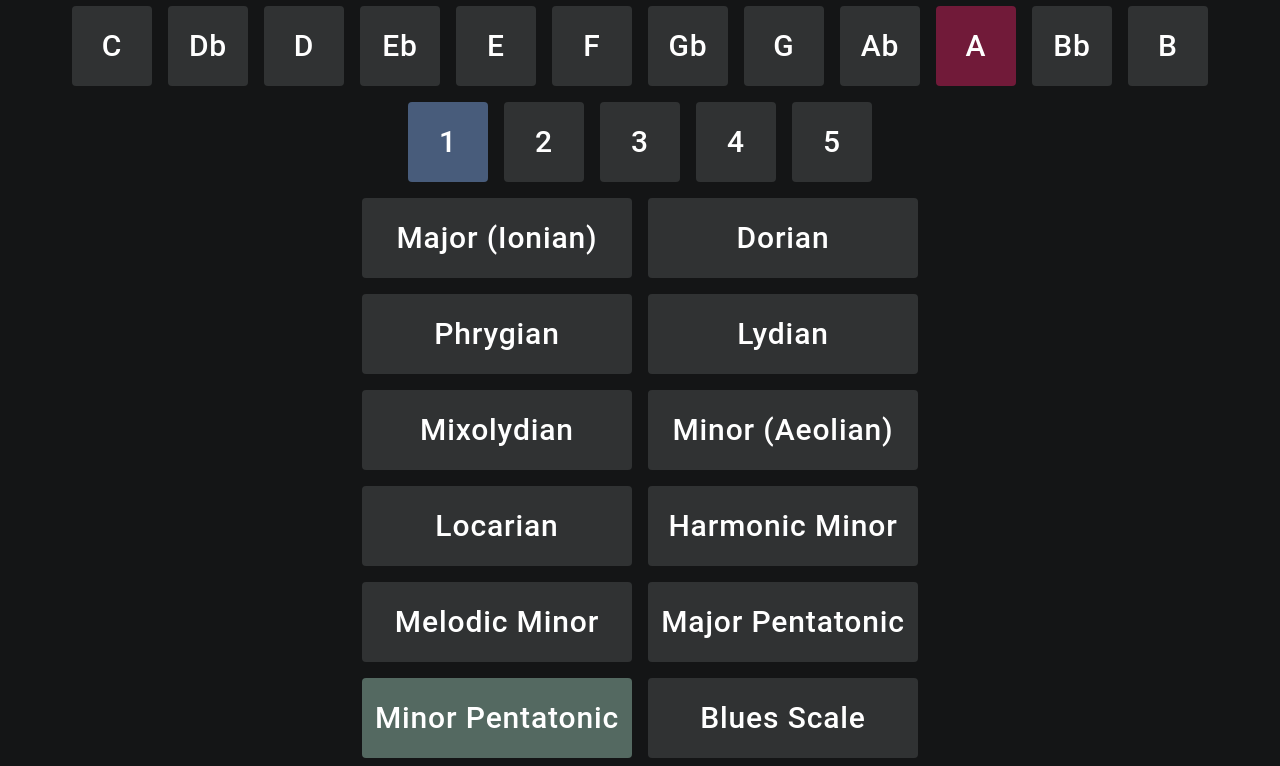
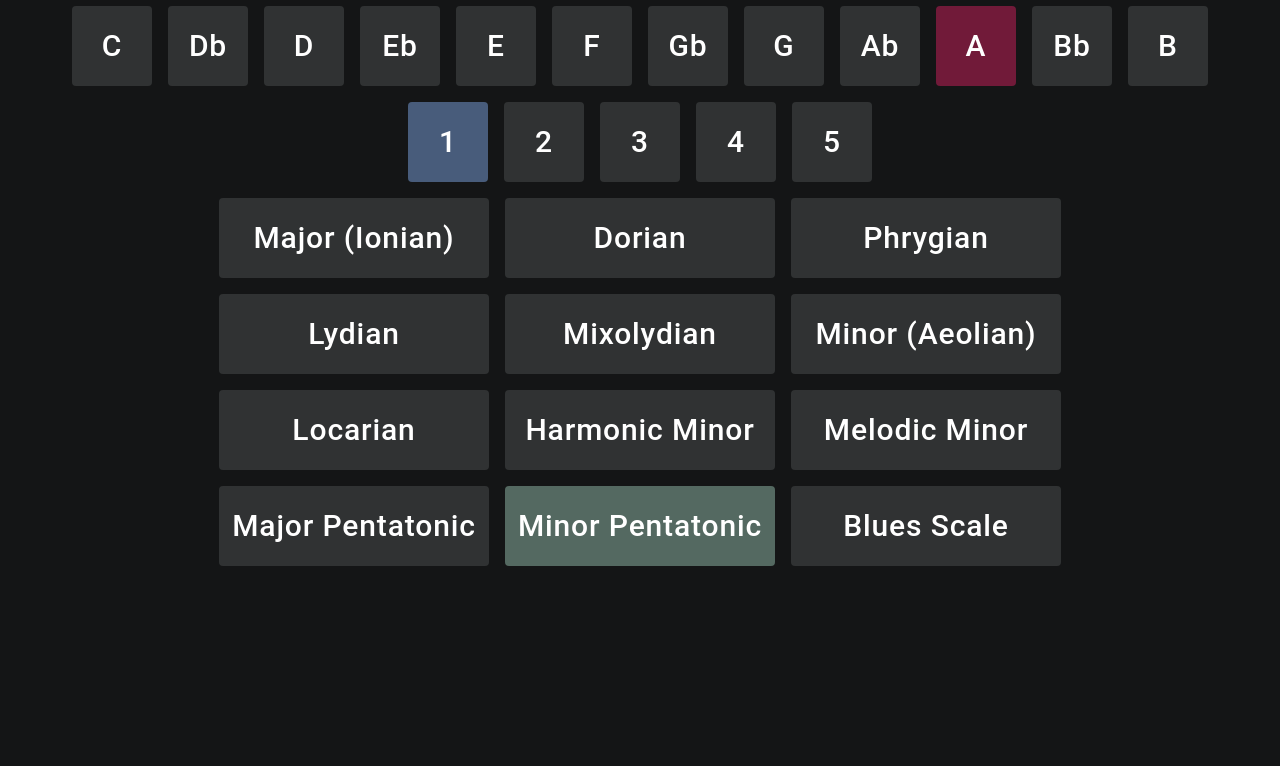
Before and after one commit to JiwooL0920/Fretboard, a React (Create React App) app in the folder frontend/: page /scale in a window 1280 px wide. Shown: the part 719-1485 px from the top of the page. After the commit the page ends 1293 px from the top, so only its background shows below. Built offline with nearby package versions, Linux system fonts and the light colour scheme.

Commit message:
update scalepage

```diff
--- a/frontend/src/pages/ScalePage.tsx
+++ b/frontend/src/pages/ScalePage.tsx
@@ -119,7 +119,7 @@ const ScalePage = () => {
 
     const createScaleButtons = () => {
         return(
-            <div className="scaleButtons" style={{width:"60%", margin: "0 auto"}}>
+            <div className="scaleButtons" style={{minWidth: 1000, width:"60%", margin: "0 auto"}}>
                 { Object.keys(scaleToInterval).map((scale:string) => {
                     return (
                         <Button
```
